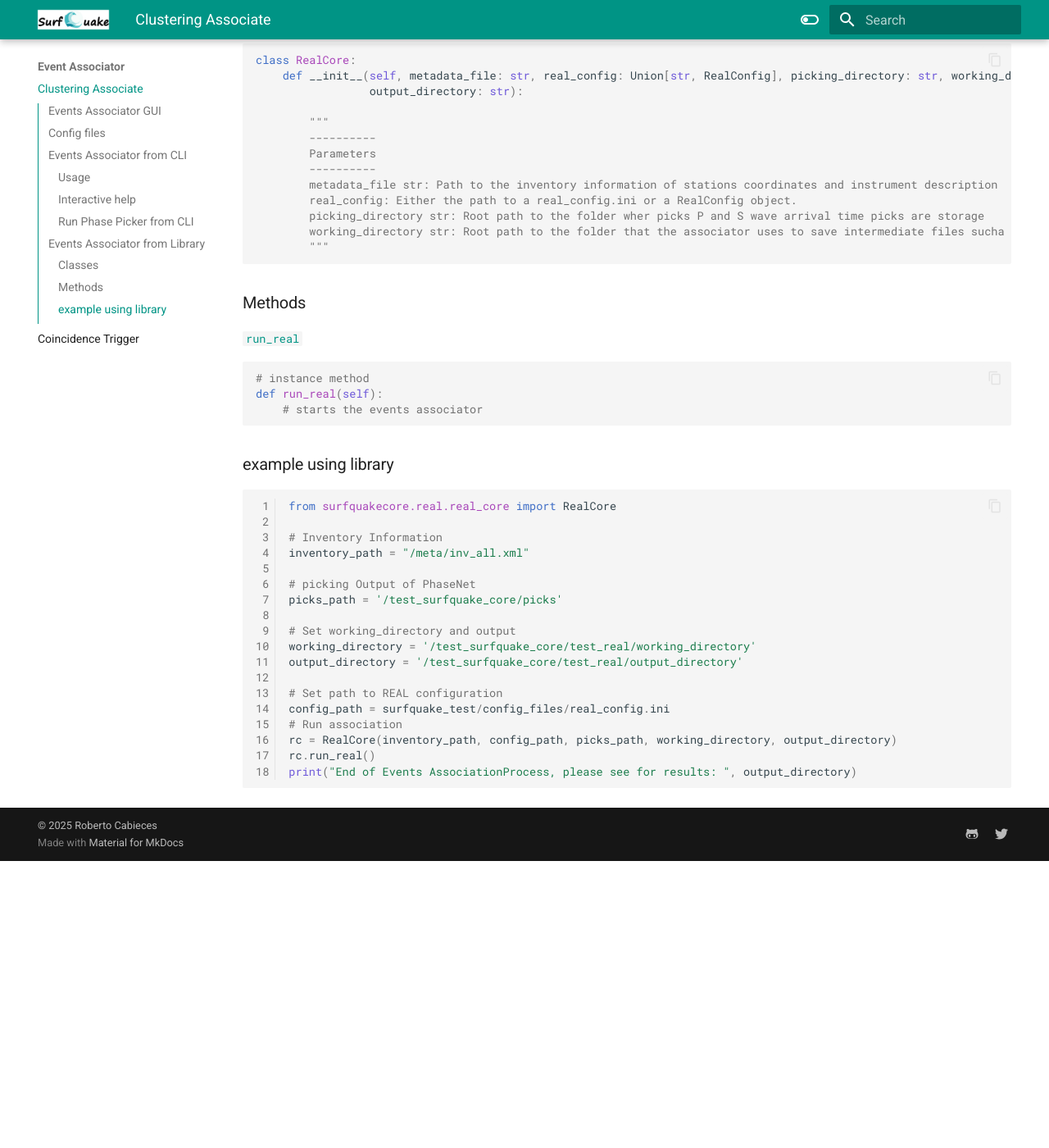
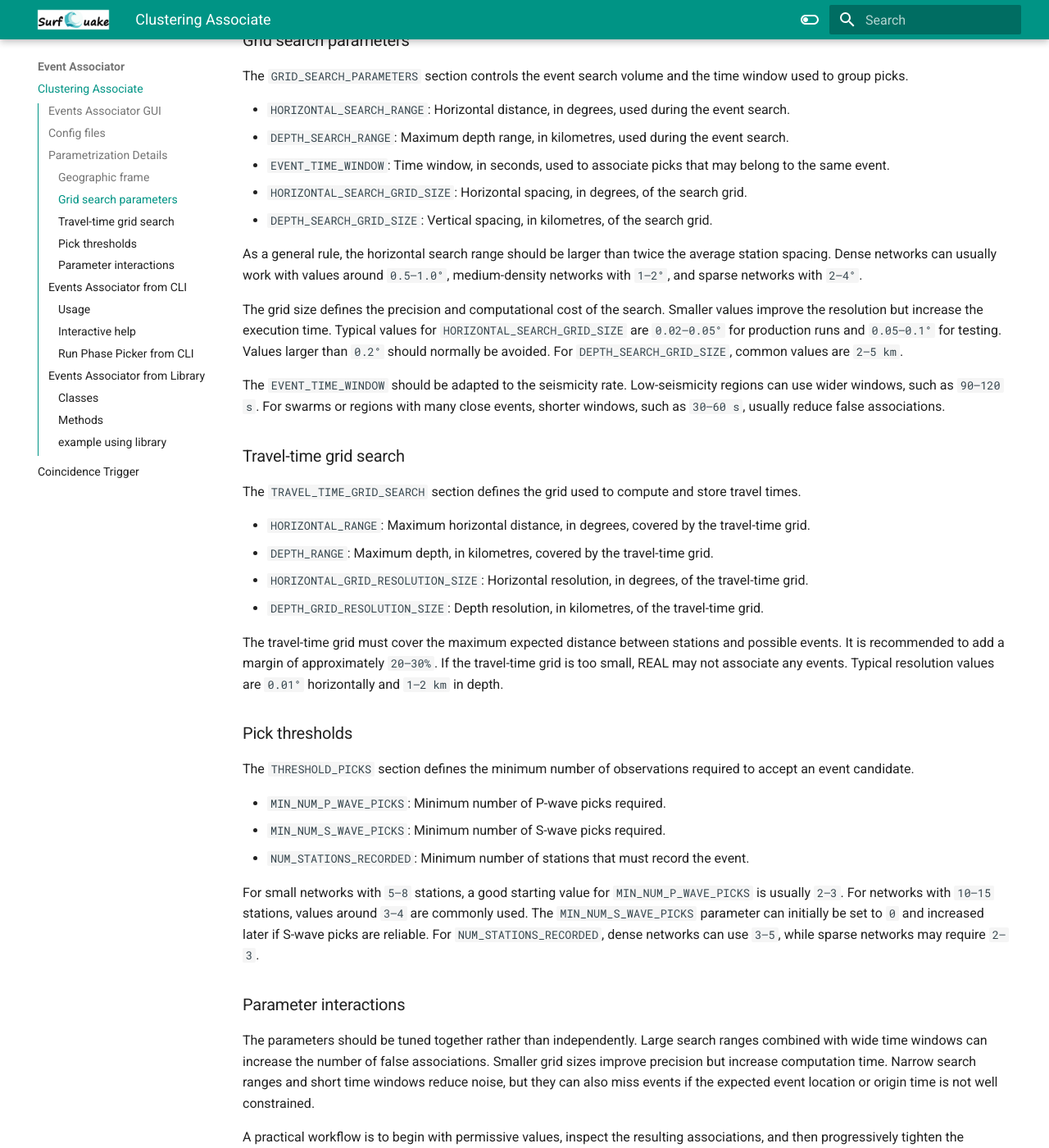
Before and after one commit to ProjectISP/surfquaketutorial.github.io, an MkDocs documentation site: the page built from docs/associate.md, in a window 1280 px wide and 1400 px high, scrolled down 2585 px. Shown: the whole window at 82% size. Built offline with MkDocs 1.6.1 and Material for MkDocs 9.7.7, drawn with Linux system fonts in a browser that asks for light colours; before the commit the page ends 3635 px from its top, so only the background shows below that; some of the changed text lies outside the part shown.

Commit message:
changed REAL documentation

````diff
--- a/directions.txt
+++ b/directions.txt
@@ -2,7 +2,7 @@
 pip install mkdocs
 pip install mkdocs-bootswatch ("https://mkdocs.github.io/mkdocs-bootswatch/")
 pip install mkdocs-material ("https://squidfunk.github.io/mkdocs-material/getting-started/")
-pip install Pygments
+pip install "Pygments==2.19.2"
 pip install mkdocs-with-pdf
 
 Point to in the browser from the folder with mkdocs.yml
--- a/docs/associate.md
+++ b/docs/associate.md
@@ -1,4 +1,3 @@
-
 # Arraival times Assocotiation
 The main goal of this tool is to associate the arrival times of different P- and S-waves to the their corresponding events. The associator algorythm used in surfquake is REAL ([<span style="color:#5DADE2;">Zhang et al., 2019</span>](https://github.com/Dal-mzhang/REAL/)). The user needs to set the input parameters and point to the folder where the picks have been storaged. In th following sections it will be describe the surfquake imprementation of REAL, for a full description of the parameters visit [<span style="color:#5DADE2;">REAL cookbook</span>](https://github.com/Dal-mzhang/REAL/blob/master/REAL_userguide_July2021.pdf
 )
@@ -47,6 +46,68 @@ MIN_NUM_P_WAVE_PICKS = 3
 MIN_NUM_S_WAVE_PICKS = 1
 NUM_STATIONS_RECORDED = 1
 ```
+The performance of REAL depends critically on parameter tuning. These parameters control:
+1) Search geometry
+2) Grid resolution
+3) Time tolerance
+4) Pick thresholds
+
+## Parametrization Details
+
+The parameters in the configuration file define the geographic limits of the study area, the search volume used by REAL, the resolution of the travel-time grid, and the minimum number of picks required to accept an association. A good configuration should cover the target region and the seismic network while avoiding search windows that are unnecessarily large.
+
+### Geographic frame
+
+The `GEOGRAPHIC_FRAME` section defines the spatial limits used by the associator.
+
+- `LAT_REF_MAX` / `LAT_REF_MIN`: Maximum and minimum latitude of the study area.
+- `LON_REF_MAX` / `LON_REF_MIN`: Maximum and minimum longitude of the study area.
+- `DEPTH`: Maximum depth, in kilometres, considered during the association.
+
+The geographic frame should include the complete station network and the expected seismicity area. It is recommended to add a small margin around the network, usually around `0.5–1.0°`. If the area is too large, REAL can generate more false associations. If it is too small, events located close to the borders may be missed.
+
+### Grid search parameters
+
+The `GRID_SEARCH_PARAMETERS` section controls the event search volume and the time window used to group picks.
+
+- `HORIZONTAL_SEARCH_RANGE`: Horizontal distance, in degrees, used during the event search.
+- `DEPTH_SEARCH_RANGE`: Maximum depth range, in kilometres, used during the event search.
+- `EVENT_TIME_WINDOW`: Time window, in seconds, used to associate picks that may belong to the same event.
+- `HORIZONTAL_SEARCH_GRID_SIZE`: Horizontal spacing, in degrees, of the search grid.
+- `DEPTH_SEARCH_GRID_SIZE`: Vertical spacing, in kilometres, of the search grid.
+
+As a general rule, the horizontal search range should be larger than twice the average station spacing. Dense networks can usually work with values around `0.5–1.0°`, medium-density networks with `1–2°`, and sparse networks with `2–4°`.
+
+The grid size defines the precision and computational cost of the search. Smaller values improve the resolution but increase the execution time. Typical values for `HORIZONTAL_SEARCH_GRID_SIZE` are `0.02–0.05°` for production runs and `0.05–0.1°` for testing. Values larger than `0.2°` should normally be avoided. For `DEPTH_SEARCH_GRID_SIZE`, common values are `2–5 km`.
+
+The `EVENT_TIME_WINDOW` should be adapted to the seismicity rate. Low-seismicity regions can use wider windows, such as `90–120 s`. For swarms or regions with many close events, shorter windows, such as `30–60 s`, usually reduce false associations.
+
+### Travel-time grid search
+
+The `TRAVEL_TIME_GRID_SEARCH` section defines the grid used to compute and store travel times.
+
+- `HORIZONTAL_RANGE`: Maximum horizontal distance, in degrees, covered by the travel-time grid.
+- `DEPTH_RANGE`: Maximum depth, in kilometres, covered by the travel-time grid.
+- `HORIZONTAL_GRID_RESOLUTION_SIZE`: Horizontal resolution, in degrees, of the travel-time grid.
+- `DEPTH_GRID_RESOLUTION_SIZE`: Depth resolution, in kilometres, of the travel-time grid.
+
+The travel-time grid must cover the maximum expected distance between stations and possible events. It is recommended to add a margin of approximately `20–30%`. If the travel-time grid is too small, REAL may not associate any events. Typical resolution values are `0.01°` horizontally and `1–2 km` in depth.
+
+### Pick thresholds
+
+The `THRESHOLD_PICKS` section defines the minimum number of observations required to accept an event candidate.
+
+- `MIN_NUM_P_WAVE_PICKS`: Minimum number of P-wave picks required.
+- `MIN_NUM_S_WAVE_PICKS`: Minimum number of S-wave picks required.
+- `NUM_STATIONS_RECORDED`: Minimum number of stations that must record the event.
+
+For small networks with `5–8` stations, a good starting value for `MIN_NUM_P_WAVE_PICKS` is usually `2–3`. For networks with `10–15` stations, values around `3–4` are commonly used. The `MIN_NUM_S_WAVE_PICKS` parameter can initially be set to `0` and increased later if S-wave picks are reliable. For `NUM_STATIONS_RECORDED`, dense networks can use `3–5`, while sparse networks may require `2–3`.
+
+### Parameter interactions
+
+The parameters should be tuned together rather than independently. Large search ranges combined with wide time windows can increase the number of false associations. Smaller grid sizes improve precision but increase computation time. Narrow search ranges and short time windows reduce noise, but they can also miss events if the expected event location or origin time is not well constrained.
+
+A practical workflow is to begin with permissive values, inspect the resulting associations, and then progressively tighten the thresholds, search ranges, and time windows until the number of false associations is reduced without losing valid events.
 
 ## Events Associator from CLI
 
--- a/mkdocs.yml
+++ b/mkdocs.yml
@@ -95,14 +95,14 @@ extra:
     - icon: fontawesome/brands/twitter
       link: https://twitter.com/ProgramSeismic
 
-plugins:
-  - search
-  - with-pdf:
-      cover_title: SurfQuake Documentation
-      cover_subtitle: User Guide
-      output_path: pdf/SurfQuake.pdf
-      cover_logo: img/logo.png
-      enabled_if_env: ENABLE_PDF_EXPORT
+#plugins:
+#  - search
+#  - with-pdf:
+#      cover_title: SurfQuake Documentation
+#      cover_subtitle: User Guide
+#      output_path: pdf/SurfQuake.pdf
+#      cover_logo: img/logo.png
+#      enabled_if_env: ENABLE_PDF_EXPORT
 
 #  - pymdownx.emoji:
 #      emoji_index: !!python/name:materialx.emoji.twemoji
````
Also changed, not shown: docs/locate.md (+1 -1 lines).
